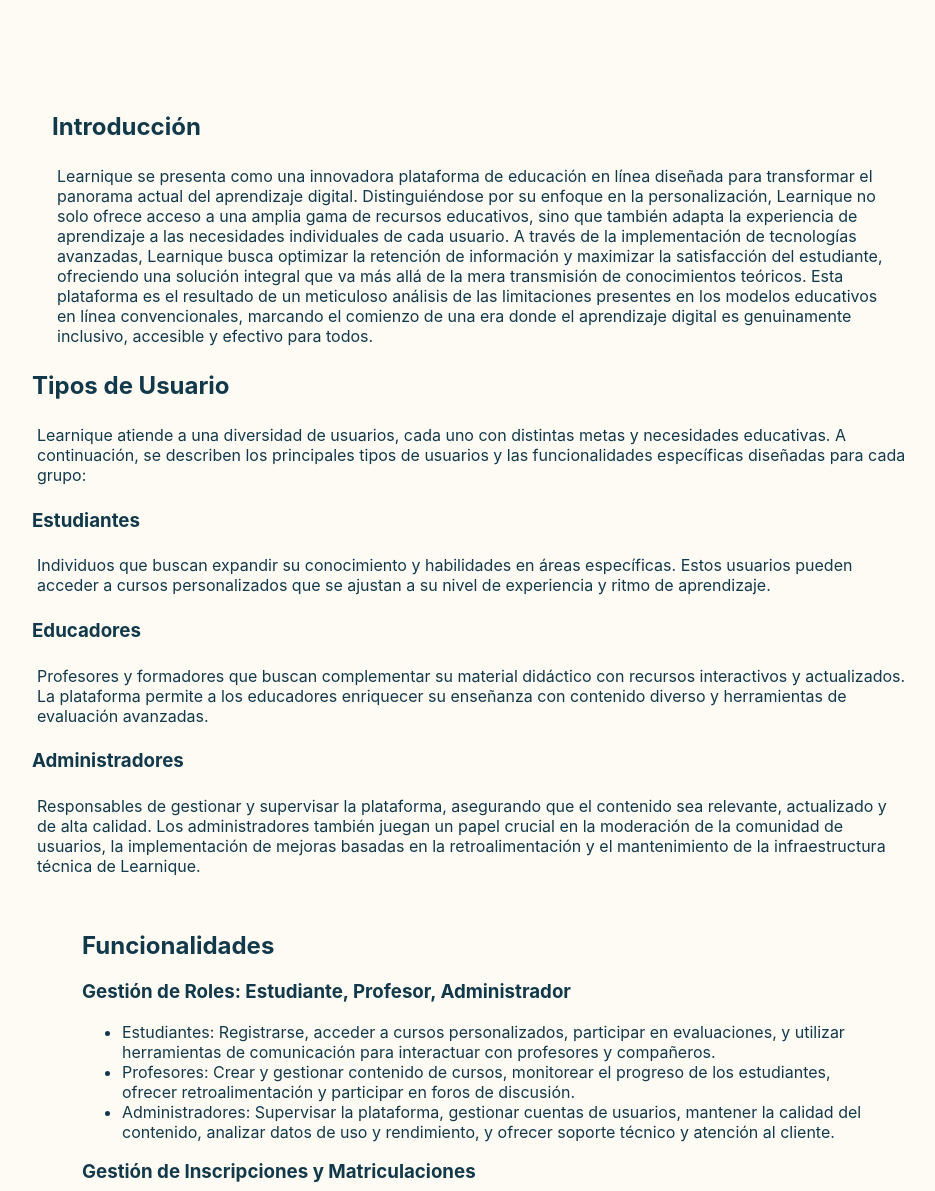
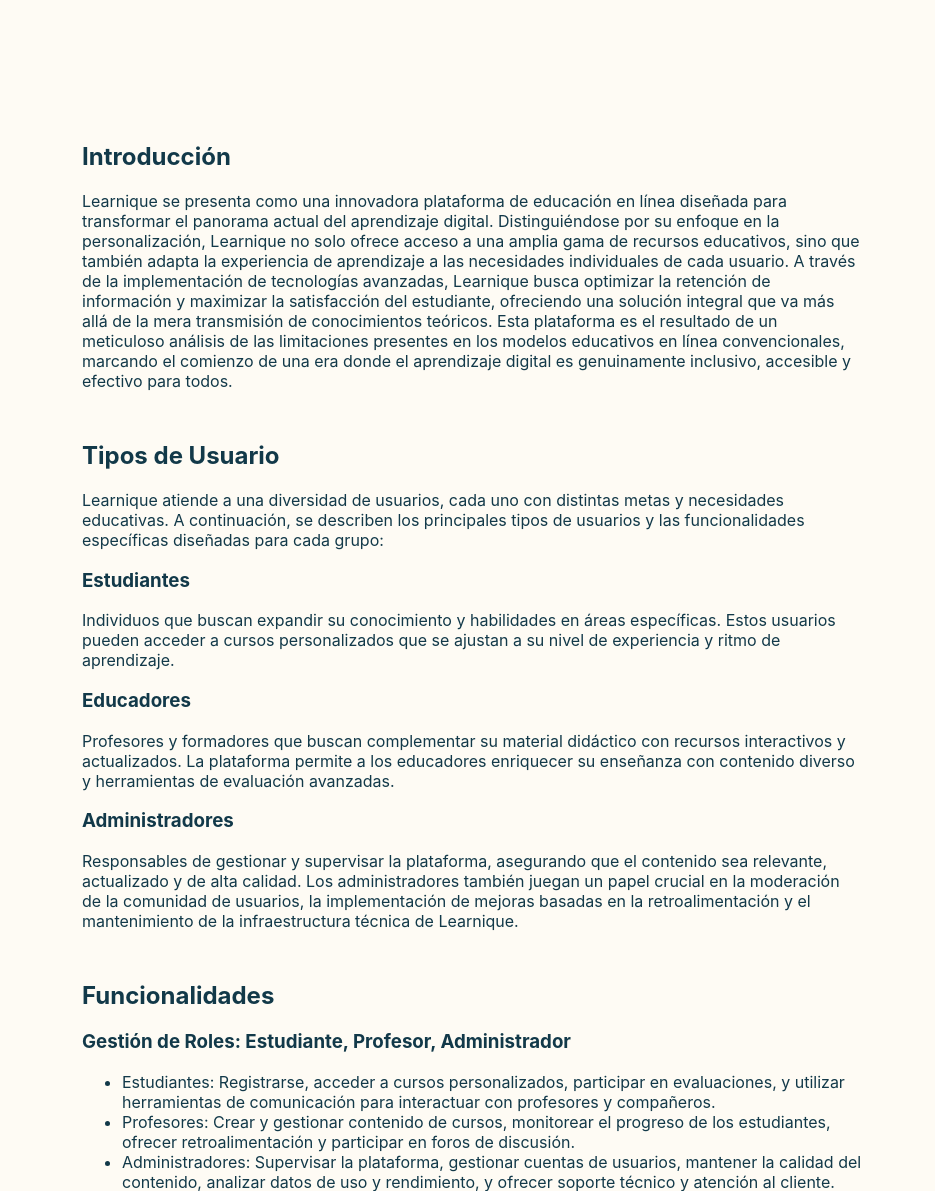
Before and after one commit to azulnogueraa/Proyecto_AW, a PHP site: page /detalles.html in a window 1280 px wide. Shown: the part 68-1259 px from the top of the page, without its empty margins (168-1103 px from the left). Run offline with PHP 8.4, Linux system fonts and the light colour scheme.

Commit message:
planificación update

```diff
--- a/detalles.css
+++ b/detalles.css
@@ -82,7 +82,7 @@
 
 p{
     margin: 0;
-    padding: 5px;
+    /* padding: 5px; */
 }
 
 img{
@@ -94,11 +94,11 @@
 
 
 .intro{
-    margin: 20px;
+    margin: 50px;
 }
 
 .usuarios{
-    margin: 2opx;
+    margin: 50px;
 }
 
 .funcionalidades{
--- a/index.css
+++ b/index.css
@@ -18,12 +18,12 @@
 .topbar {
     background-color: #123949;
     overflow: hidden;
-    display: flex; /* Cambiado a flex para un mejor control del layout */
-    width: 100vw; /* Esto hace que la barra ocupe el ancho total de la ventana */
-    position: absolute; /* O 'absolute' si necesitas que esté fijada en una posición */
+    display: flex;
+    width: 100vw;
     left: 0;
     right: 0;
     top: 0;
+    position:fixed
 }
 
 .topbar-item {
--- a/planificacion.html
+++ b/planificacion.html
@@ -47,11 +47,11 @@
         Además utilizamos la plataforma Discord para poder mantenernos en contacto y poder debatir
         detalles del proyecto.
 
-        <!-- index.html: -->
+        <h2>index.html</h2>
         Lo arrancamos el dia 20 de febrero a las 14:20hs y lo terminamos a las 16:04hs
 
-        <!-- detalle.html -->
-        Lo arrancamos el dia 20 de febrero a las 16:26hs y lo terminamos a las
+        <h2>detalle.html</h2>
+        Lo arrancamos el dia 20 de febrero a las 16:26hs y lo terminamos al dia siguiente a las 9:46hs
     </div>
 
 </body>
```
